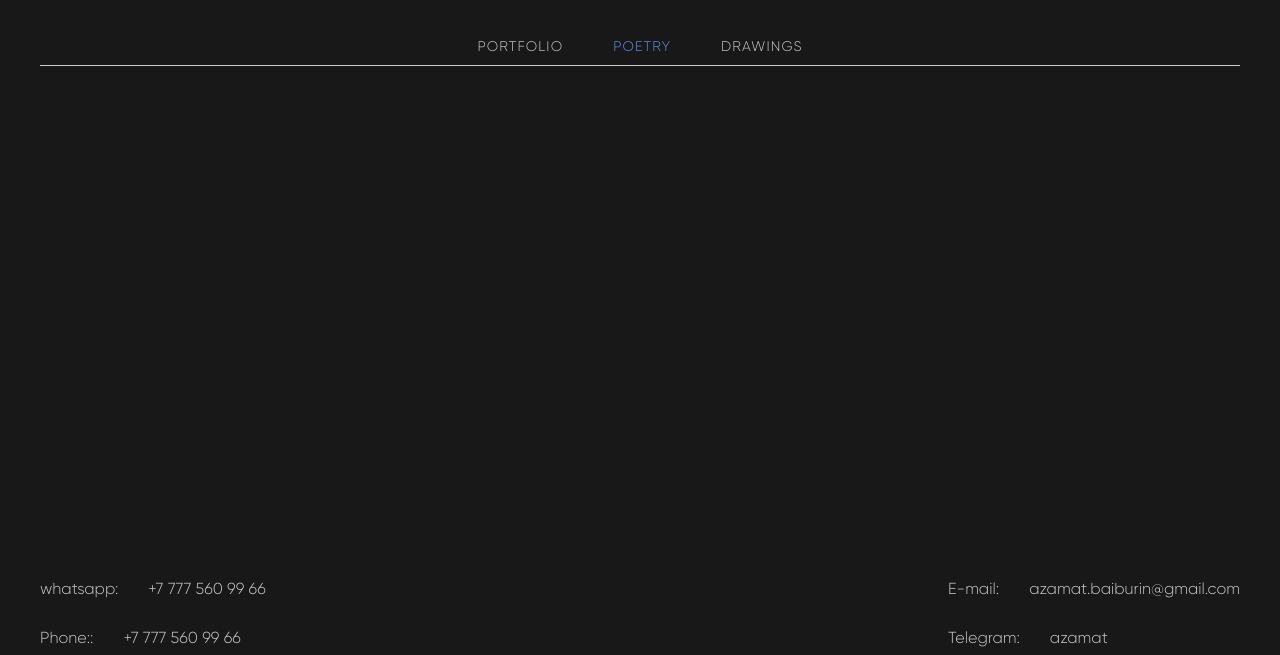
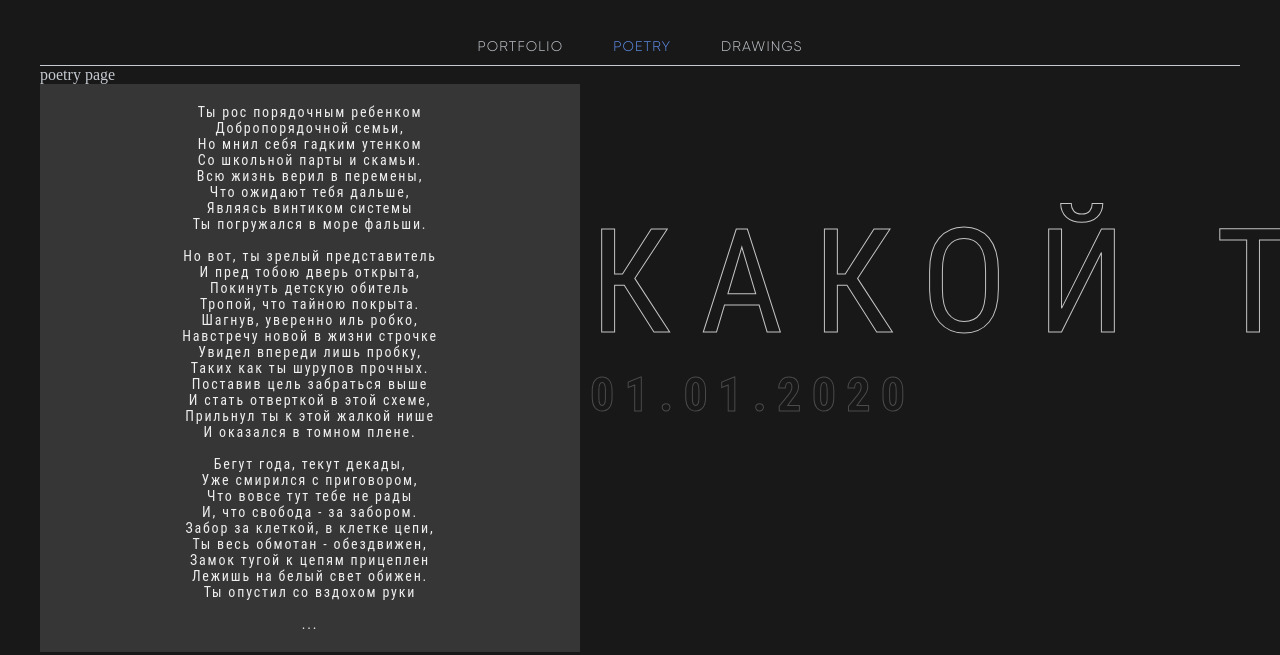
Before and after one commit to azaboss/baiburin-portfolio, a Gatsby site: page /poetry in a window 1280 px wide. Shown: the top 655 px of the page. Built offline with nearby package versions, Linux system fonts and the light colour scheme; Gatsby itself is replaced by a stand-in of ours.

Commit message:
poetry page titles

```diff
--- a/src/components/layout/Layout.js
+++ b/src/components/layout/Layout.js
@@ -9,6 +9,7 @@ import Footer from "../footer";
 const Wrapper = styled.div`
   color: ${colors.primaryText};
   background-color: #181818;
+  overflow-x: hidden;
 `;
 
 const Container = styled.div`
--- a/src/pages/poetry/index.js
+++ b/src/pages/poetry/index.js
@@ -3,92 +3,184 @@ import Layout from "../../components/layout/Layout";
 import styled from "@emotion/styled";
 import { css } from "@emotion/css";
 
-// const Title = styled.span`
-//   font-family: "Roboto Condensed", sans-serif;
-//   font-style: normal;
-//   font-weight: 400;
-//   font-size: 144px;
-//   line-height: 169px;
-//   color: #181818;
-//   letter-spacing: 0.205em;
-//   text-transform: uppercase;
-//   -webkit-text-stroke: 1px #c4c4c4;
-//   width: 100%;
-//   position: absolute;
-//   z-index: 1;
-//   white-space: nowrap;
-// `;
+const PoetryTitle = styled.div`
+  font-family: "Roboto Condensed", sans-serif;
+  font-style: normal;
+  font-weight: 400;
+  font-size: 144px;
+  line-height: 169px;
+  color: #181818;
+  letter-spacing: 0.205em;
+  text-transform: uppercase;
+  -webkit-text-stroke: 1px #c4c4c4;
+  width: 100%;
+  //position: absolute;
+  z-index: 1;
+  white-space: nowrap;
+`;
+
+const PoetryText = styled.div`
+  width: 500px;
+  min-height: 100px;
+  background-color: #363636;
+  z-index: 10;
+  padding: 20px;
+  text-align: center;
+  font-family: "Roboto Condensed", sans-serif;
+  font-style: normal;
+  font-weight: 400;
+  font-size: 14px;
+  line-height: 16px;
+  letter-spacing: 0.13em;
+  white-space: pre-wrap;
+  color: #efefef;
+`;
+
+const text =
+  "Ты рос порядочным ребенком\n" +
+  "Добропорядочной семьи,\n" +
+  "Но мнил себя гадким утенком\n" +
+  "Со школьной парты и скамьи.\n" +
+  "Всю жизнь верил в перемены,\n" +
+  "Что ожидают тебя дальше,\n" +
+  "Являясь винтиком системы\n" +
+  "Ты погружался в море фальши.\n" +
+  "\n" +
+  "Но вот, ты зрелый представитель\n" +
+  "И пред тобою дверь открыта,\n" +
+  "Покинуть детскую обитель\n" +
+  "Тропой, что тайною покрыта.\n" +
+  "Шагнув, уверенно иль робко,\n" +
+  "Навстречу новой в жизни строчке\n" +
+  "Увидел впереди лишь пробку,\n" +
+  "Таких как ты шурупов прочных.\n" +
+  "Поставив цель забраться выше\n" +
+  "И стать отверткой в этой схеме,\n" +
+  "Прильнул ты к этой жалкой нише\n" +
+  "И оказался в томном плене.\n" +
+  "\n" +
+  "Бегут года, текут декады,\n" +
+  "Уже смирился с приговором,\n" +
+  "Что вовсе тут тебе не рады\n" +
+  "И, что свобода - за забором.\n" +
+  "Забор за клеткой, в клетке цепи,\n" +
+  "Ты весь обмотан - обездвижен,\n" +
+  "Замок тугой к цепям прицеплен\n" +
+  "Лежишь на белый свет обижен.\n" +
+  "Ты опустил со вздохом руки\n" +
+  "\n" +
+  "...";
+
+const Wrapper = styled.div`
+  margin-bottom: 50px;
+  position: relative;
+  z-index: 5;
+
+  & span {
+    font-family: "Roboto Condensed", sans-serif;
+    color: #181818;
+    font-weight: 700;
+    font-size: 48px;
+    line-height: 56px;
+    letter-spacing: 0.215em;
+    text-transform: uppercase;
+    -webkit-text-stroke: 1px #4b4b4b;
+    display: flex;
+  }
+
+  & .title {
+    position: absolute;
+    top: 20%;
+    z-index: -1;
+  }
+
+  & .text {
+    display: flex;
+  }
+
+  &:nth-child(odd) {
+    & span {
+      justify-content: flex-start;
+    }
+    & .title {
+      &.right {
+        left: 0;
+        transform: translateX(550px);
+      }
+
+      &.left {
+        right: 0;
+        transform: translateX(-102%);
+      }
+    }
+  }
+
+  &:nth-child(even) {
+    margin-right: 50px;
+
+    & .text {
+      justify-content: flex-end;
+    }
+
+    & .title {
+      &.right {
+        right: 0;
+        transform: translateX(101%);
+
+        & span {
+          display: none;
+        }
+      }
+
+      &.left {
+        left: 0;
+        transform: translateX(-40%);
+        & span {
+          justify-content: flex-end;
+          margin-right: 30px;
+        }
+      }
+    }
+  }
+`;
+
+const List = styled.div`
+  display: flex;
+  flex-direction: column;
+`;
+
+const PoetryTest = ({ title = "", text = "" }) => {
+  return (
+    <Wrapper>
+      <div className="title left">
+        <div>
+          <PoetryTitle>{title} </PoetryTitle>
+          <span>01.01.2020</span>
+        </div>
+      </div>
+      <div className="title right">
+        <div>
+          <PoetryTitle>{title}</PoetryTitle>
+          <span>01.01.2020</span>
+        </div>
+      </div>
+      <div className="text">
+        <PoetryText>{text}</PoetryText>
+      </div>
+    </Wrapper>
+  );
+};
 
 const Poetry = () => {
   return (
     <Layout>
-      {/*<div>*/}
-      {/*  <div>poetry page</div>*/}
-      {/*  <div className="list">*/}
-      {/*    <div*/}
-      {/*      className={css`*/}
-      {/*        position: relative;*/}
-      {/*        margin-bottom: 100px;*/}
-      {/*        z-index: 100;*/}
-      {/*      `}*/}
-      {/*    >*/}
-      {/*      <div*/}
-      {/*        className={css`*/}
-      {/*          width: 500px;*/}
-      {/*          height: 500px;*/}
-      {/*          background-color: #363636;*/}
-      {/*          z-index: 10;*/}
-      {/*        `}*/}
-      {/*      >*/}
-      {/*        text*/}
-      {/*      </div>*/}
-
-      {/*      <div*/}
-      {/*        className={css`*/}
-      {/*          position: absolute;*/}
-      {/*          width: 100%;*/}
-      {/*          top: 0;*/}
-      {/*          z-index: -1;*/}
-      {/*          & span {*/}
-      {/*            left: 550px;*/}
-      {/*          }*/}
-      {/*        `}*/}
-      {/*      >*/}
-      {/*        <Title>Verse title</Title>*/}
-      {/*      </div>*/}
-      {/*      <div*/}
-      {/*        className={css`*/}
-      {/*          position: absolute;*/}
-      {/*          width: 100%;*/}
-      {/*          top: 0;*/}
-      {/*          z-index: -1;*/}
-      {/*          & span {*/}
-      {/*            left: -950px;*/}
-      {/*          }*/}
-      {/*        `}*/}
-      {/*      >*/}
-      {/*        <Title>Verse title</Title>*/}
-      {/*      </div>*/}
-      {/*    </div>*/}
-      {/*    <div*/}
-      {/*      className={css`*/}
-      {/*        position: relative;*/}
-      {/*      `}*/}
-      {/*    >*/}
-      {/*      <div*/}
-      {/*        className={css`*/}
-      {/*          width: 500px;*/}
-      {/*          height: 500px;*/}
-      {/*          background-color: #363636;*/}
-      {/*          z-index: 10;*/}
-      {/*        `}*/}
-      {/*      >*/}
-      {/*        text*/}
-      {/*      </div>*/}
-      {/*      <Title>Verse title</Title>*/}
-      {/*    </div>*/}
-      {/*  </div>*/}
-      {/*</div>*/}
+      <div>poetry page</div>
+      <List>
+        <PoetryTest title="какой то тайтл" text={text} />
+        <PoetryTest title="verse title" text={text} />
+        <PoetryTest title="verse title" text={text} />
+        <PoetryTest title="verse title" text={text} />
+      </List>
     </Layout>
   );
 };
```
